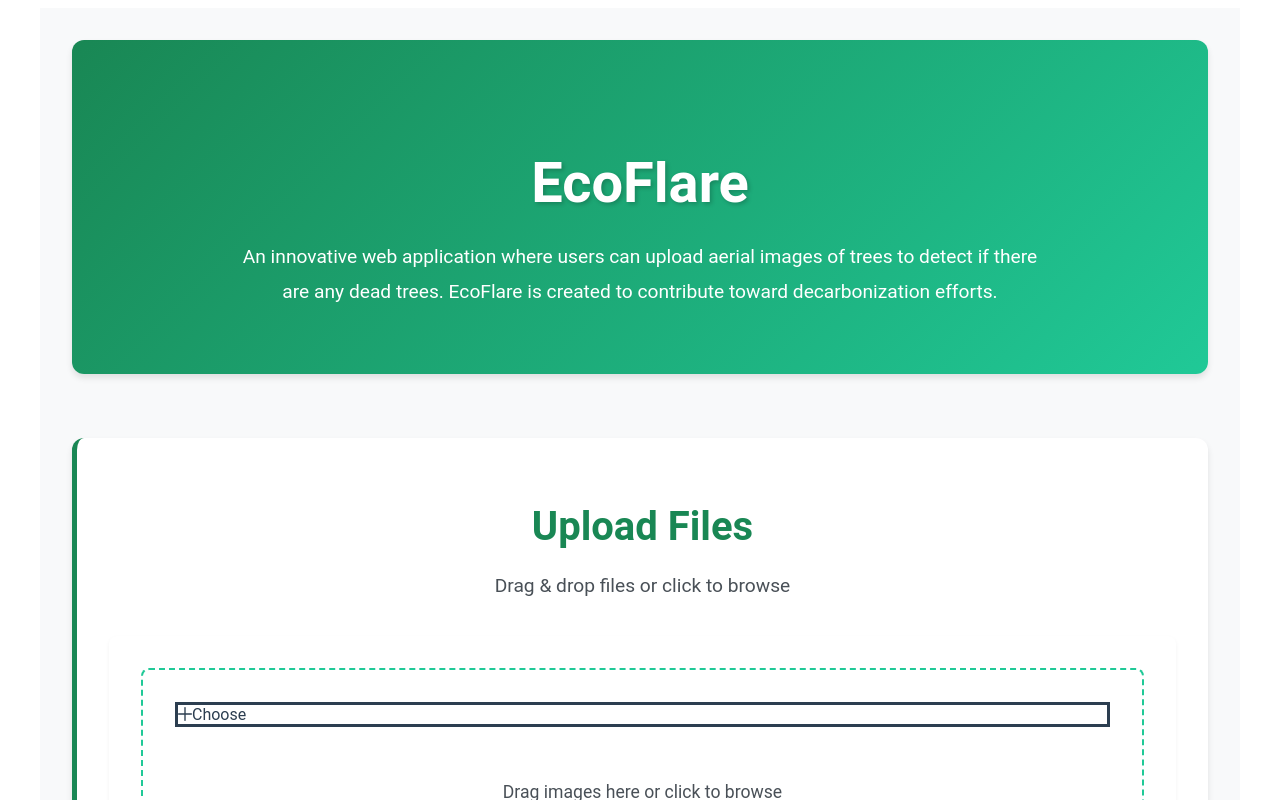
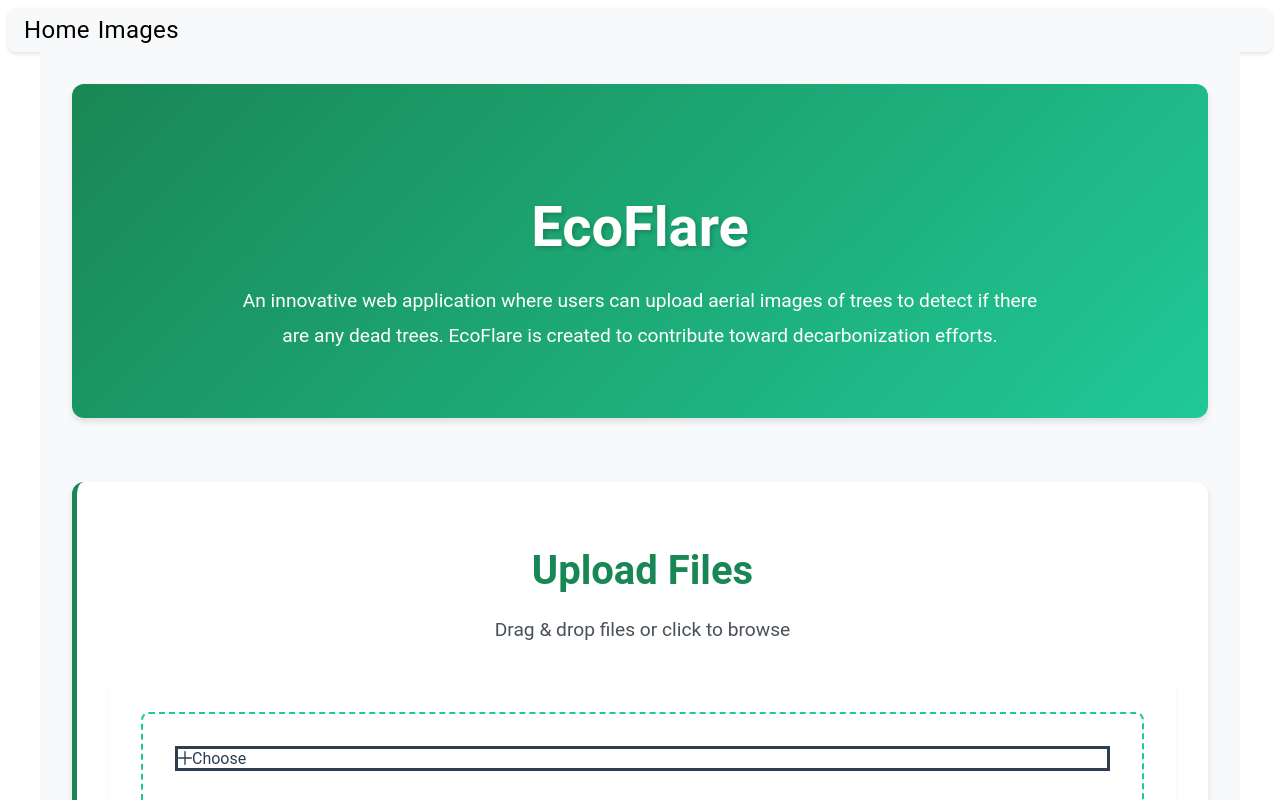
Before and after one commit to sailalithkanumuri8/EcoFlare, a Vue app in the folder frontend/: page /upload in a window 1280 px wide. Shown: the top 800 px of the page. Built offline with nearby package versions, Linux system fonts and the light colour scheme.

Commit message:
Starting to work on image display

```diff
--- a/frontend/src/App.vue
+++ b/frontend/src/App.vue
@@ -1,19 +1,99 @@
-<script setup>
-import Upload from './components/Upload.vue'
+<!-- App.vue -->
+<template>
+  <main>
+    <Menubar :model="items">
+      <template #item="{ item, props }">
+        <router-link v-if="item.route" v-slot="{ href, navigate }" :to="item.route" custom>
+          <a v-ripple :href="href" v-bind="props.action" @click="navigate">
+            <span :class="item.icon" />
+            <span class="ml-2">{{ item.label }}</span>
+          </a>
+        </router-link>
+      </template>
+    </Menubar>
+    <RouterView />
+  </main>
+</template>
+
+<script>
+import Menubar from 'primevue/menubar'
+
+export default {
+  name: 'App',
+  components: {
+    Menubar
+  },
+  data() {
+    return {
+      items: [
+        {
+          label: 'Home',
+          icon: 'pi pi-home',
+          route: '/'
+        },
+        {
+          label: 'Images',
+          icon: 'pi pi-upload',
+          route: '/upload'
+        }
+      ]
+    }
+  }
+}
 </script>
 
-<template>
-  <main>
-    <RouterView />
-    <nav>
-    <RouterLink to="/">Go to Home</RouterLink>
-    <RouterLink to="/upload">Go to </RouterLink>
-  </nav>
-  </main>
+<style scoped>
+:deep(.p-menubar) {
+  padding: 0.5rem;
+  background: #f8f9fa;
+}
 
+:deep(.p-menuitem-link) {
+  display: flex;
+  align-items: center;
+  padding: 0.75rem 1rem;
+  text-decoration: none;
+  color: #495057;
+}
 
-</template>
+:deep(.p-menuitem-link:hover) {
+  background: #e9ecef;
+  border-radius: 4px;
+}
+:deep(.p-menubar) {
+  padding: 0.5rem;
+  background: #f8f9fa;
+  border: none;
+  border-radius: 8px;
+  box-shadow: 0 2px 4px rgba(0,0,0,0.1);
+}
 
-<style scoped>
+:deep(.p-menuitem-link) {
+  display: flex;
+  align-items: center;
+  padding: 0.75rem 1.25rem;
+  text-decoration: none;
+  color: #495057;
+  font-weight: 500;
+  transition: all 0.3s ease;
+}
+
+:deep(.p-menuitem-link:hover) {
+  background: #e9ecef;
+  border-radius: 6px;
+  color: #2196F3;
+}
+
+:deep(.pi) {
+  font-size: 1.5rem;
+  margin-right: 0.5rem;
+  font-family: 'Roboto', sans-serif;
+}
+
+:deep(.ml-2) {
+  font-size: 1.5rem;
+  letter-spacing: 0.3px;
+  font-family: 'Roboto', sans-serif;
+}
 
 </style>
--- a/frontend/src/components/Home.vue
+++ b/frontend/src/components/Home.vue
@@ -22,7 +22,6 @@ export default {
   async onAdvancedUpload() {
     try {
       const response = await axios.get(this.urlUpload);
-      this.urlFetch = response; // Assuming the signed URL is returned as "uploadUrl"
 
       const uploadedFiles = this.$refs.fileupload.files;
       if (uploadedFiles.length === 0) {
@@ -54,14 +53,8 @@ export default {
 
 
     } catch (error) {
-      // Handle errors
+
       console.error("Error during file upload:", error);
-      this.$toast.add({
-        severity: "error",
-        summary: "Upload Failed",
-        detail: "File upload failed. Please try again.",
-        life: 3000,
-      });
     }
   },
 },
--- a/frontend/src/components/Upload.vue
+++ b/frontend/src/components/Upload.vue
@@ -1,15 +1,17 @@
 <script>
-import Toast from 'primevue/toast';
-import FileUpload from 'primevue/fileupload';
+import Image from 'primevue/image';
+import axios from "axios";
 
 export default {
   components: {
-    Toast,
-    FileUpload,
+      Image
   },
   data() {
     return {
-      urlUpload: import.meta.env.VITE_PUBLIC_BACKEND_URL + "uploadurl",
+      urlDisplay: "https://afpjlrs2dio5sd3cqfdhcl4udi0otbar.lambda-url.us-east-1.on.aws/images",
+      imageCount: 0,
+      images: [
+      ]
     };
   },
   methods: {
@@ -19,6 +21,14 @@ export default {
         id: this.imageCount,
         title: `Image ${this.imageCount}`
       })
+    },
+    async showImageArray() {
+      try {
+        const response = await axios.get(this.urlDisplay);
+        console.log(response);
+      } catch (error) {
+        console.error("Error during file upload:", error);
+      }
     }
   }
 }
@@ -35,7 +45,7 @@ export default {
           </div>
         </section>
       </section>
-      <button @click="addImage" class="create-button">Create Image</button>
+      <button @click="showImageArray" class="create-button">Create Image</button>
     </section>
   </div>
 </template>
@@ -64,6 +74,7 @@ section:hover {
   border: 2px solid transparent;
   background-origin: border-box;
   background-clip: content-box, border-box;
+
 }
 
 
@@ -73,6 +84,7 @@ h2 {
   font-size: 2rem;
   margin-bottom: 1.5rem;
   font-weight: 600;
+
 }
 
 /* Text Content */
--- a/frontend/src/sst-env.d.ts
+++ b/frontend/src/sst-env.d.ts
@@ -4,6 +4,7 @@
 /// <reference types="vite/client" />
 interface ImportMetaEnv {
   readonly VITE_PUBLIC_BACKEND_URL: string
+  readonly BUCKET_URL: string
 }
 interface ImportMeta {
   readonly env: ImportMetaEnv
```
Also changed, not shown: 1 other file (tests, documents, lock files or other folders).
